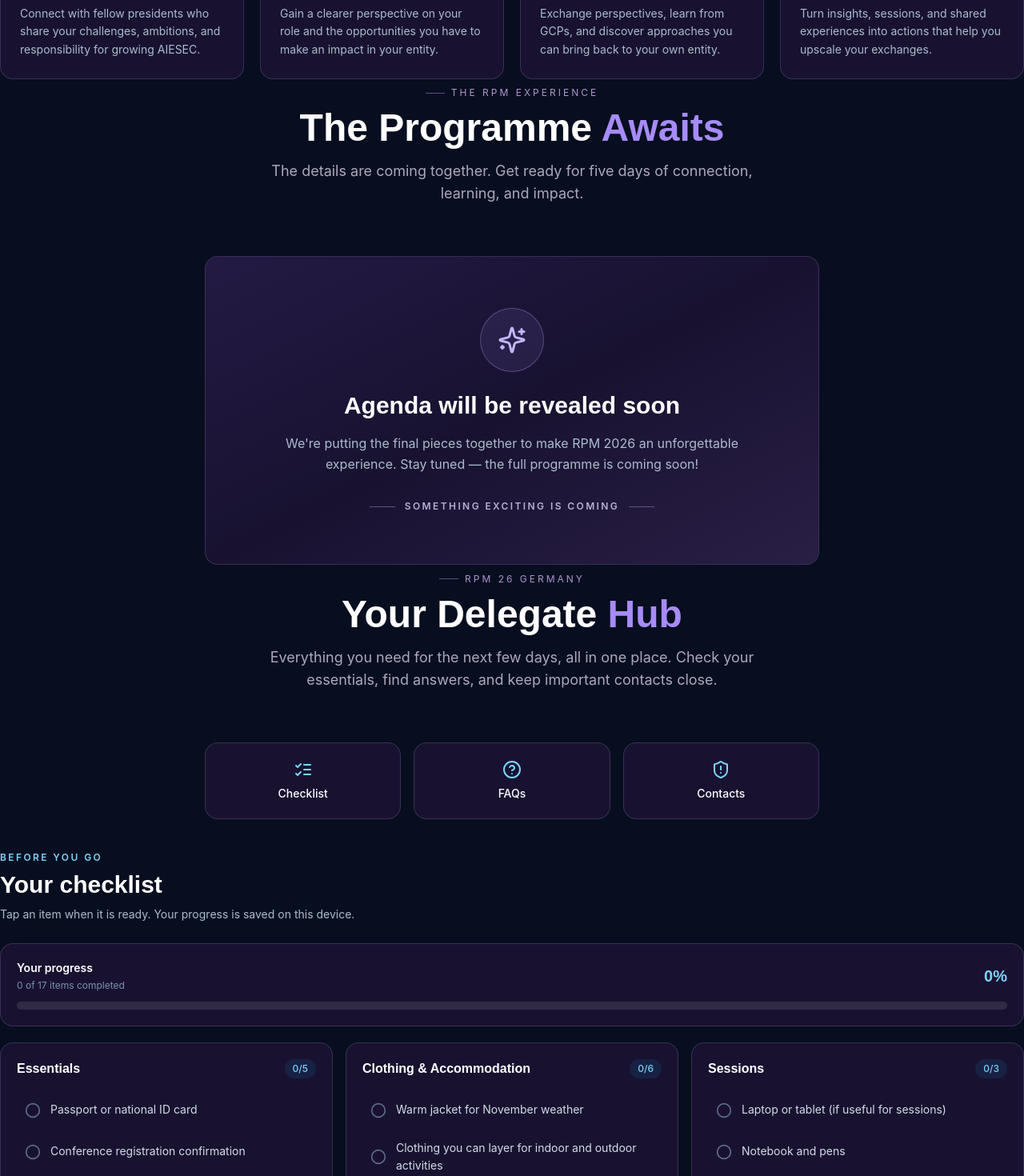
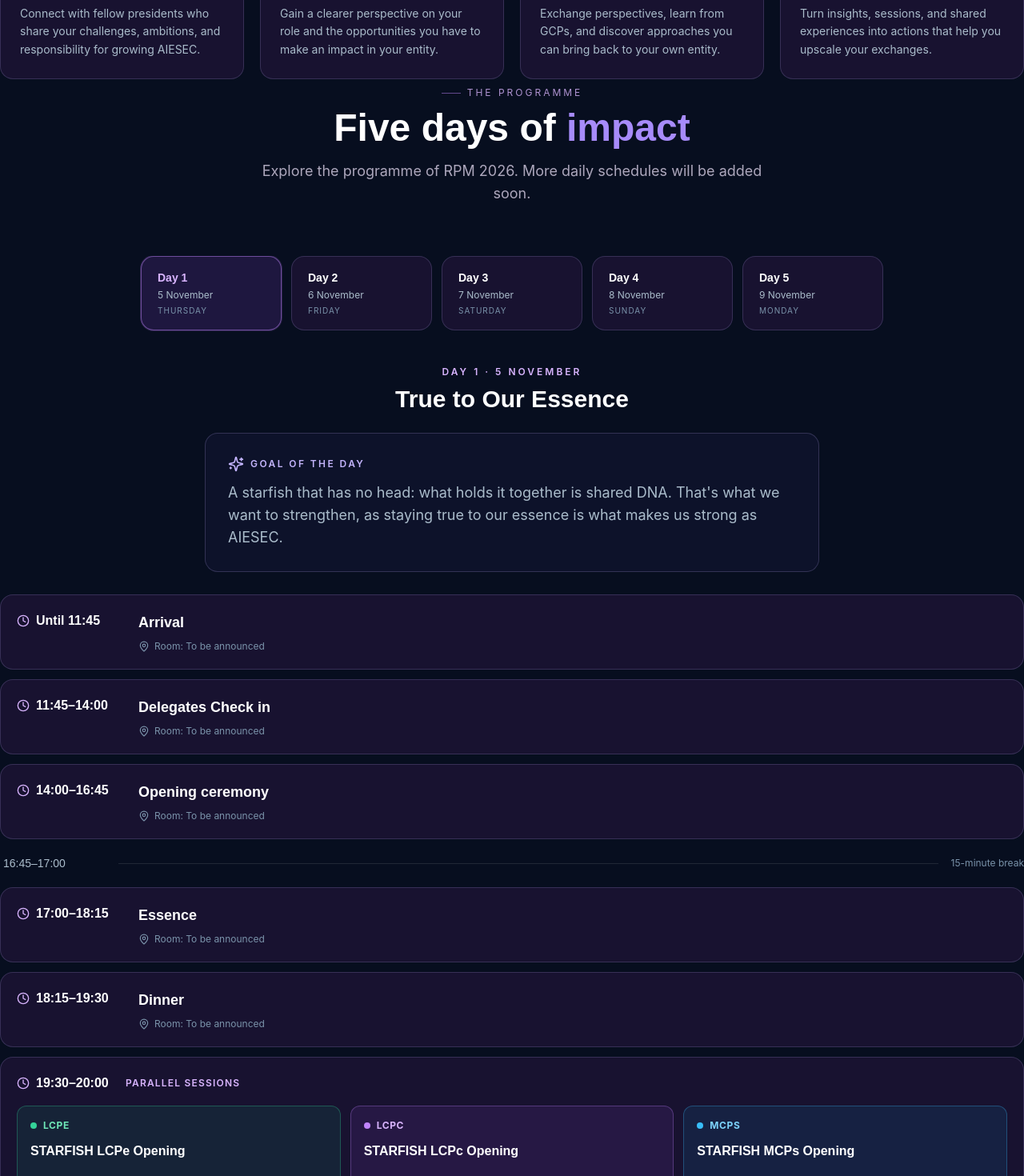
Before and after one commit to yhadj59/FinalWebsite, a React (Vite) app: page / in a window 1280 px wide. Shown: the part 2600-4070 px from the top of the page at 80% size. Built offline with nearby package versions, Linux system fonts and the light colour scheme.

Commit message:
Agenda shown

```diff
--- a/src/content.ts
+++ b/src/content.ts
@@ -474,13 +474,7 @@ export const announcements = [
     title: "Global Village — bring your country booth",
     body: "Each delegation will host a country booth with food, drinks, music and culture. Please coordinate with your entity and bring items from home. Booth spaces will be assigned at the venue.",
   },
-  {
-    date: "23 Oct 2026",
-    tag: "Programme",
-    priority: "info" as const,
-    title: "Full programme coming soon",
-    body: "The agenda shown on this site is a placeholder. The final programme with confirmed session times, facilitators and locations will be published approximately 2 weeks before the conference. [Programme TBC]",
-  },
+
 ];
 
 
--- a/src/sections/Agenda.tsx
+++ b/src/sections/Agenda.tsx
@@ -3,7 +3,7 @@ import { useState } from "react";
 import { Clock, MapPin, Sparkles } from "lucide-react";
 import Section, { SectionHeader } from "@/components/Section";
 import Reveal from "@/components/Reveal";
-const showAgenda = false;
+const showAgenda = true;
 
 type Session = {
   time: string;
```
